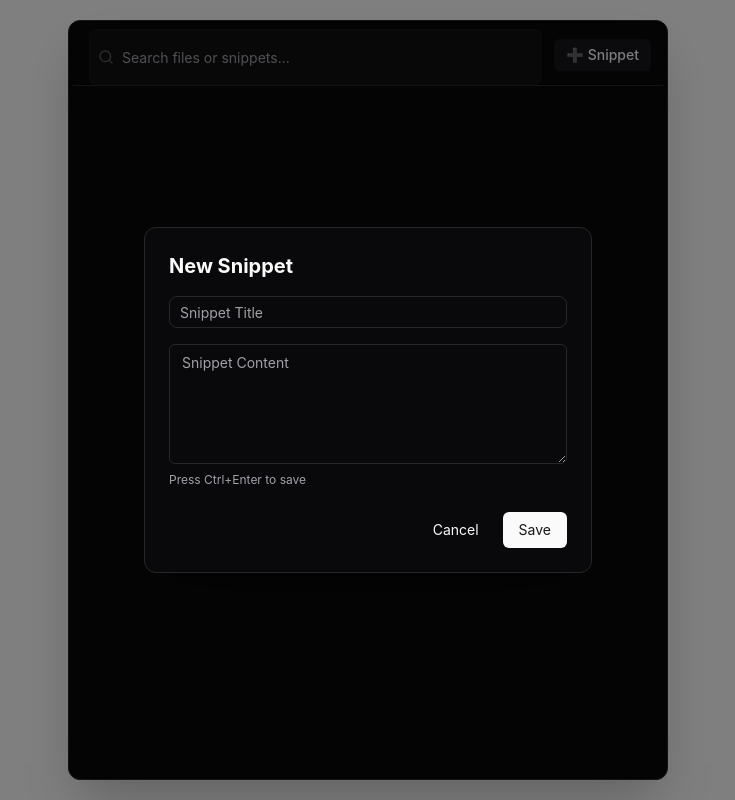
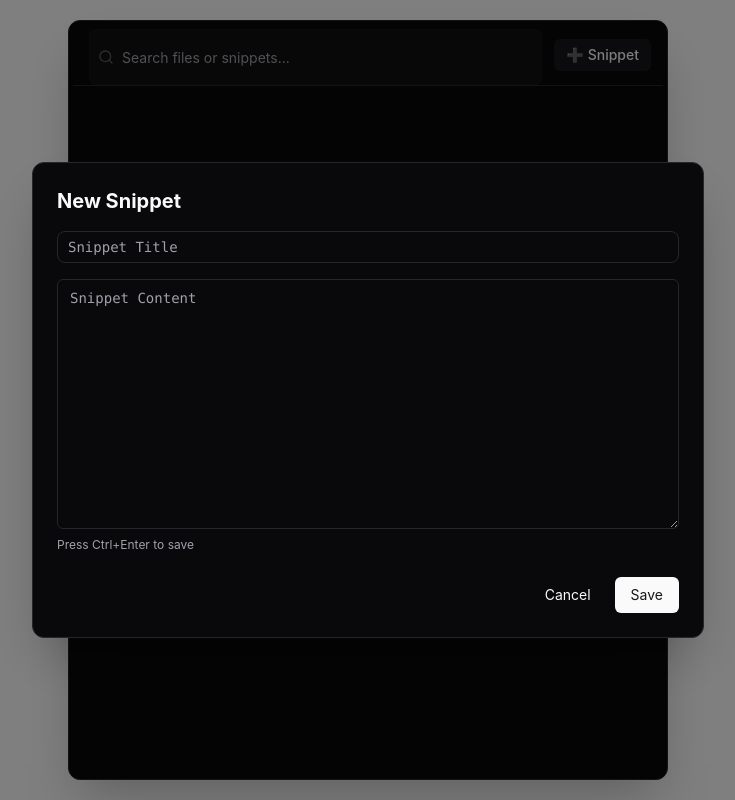
Before and after one commit to coffee522jelly-development/Nitro, a SvelteKit app in the folder nitro/: page / in a window 1280 px wide. Both pictures are taken after a click on the button "Add Snippet". Shown: the whole page, without its empty margins (272-1007 px from the left). Built offline with nearby package versions, Linux system fonts and the light colour scheme.

Commit message:
style: expand snippet dialog width and height for code editing
Co-authored-by: coffee522jelly-development <39930080+coffee522jelly-development@users.noreply.github.com>

```diff
--- a/nitro/src/routes/+page.svelte
+++ b/nitro/src/routes/+page.svelte
@@ -114,19 +114,19 @@
 
 <main class="container">
   {#if showSnippetDialog}
-    <div class="fixed inset-0 z-50 flex items-center justify-center bg-black/50">
-      <div class="w-full max-w-md rounded-xl bg-popover p-6 shadow-2xl border border-border">
+    <div class="fixed inset-0 z-50 flex items-center justify-center bg-black/50 px-4">
+      <div class="w-full max-w-2xl rounded-xl bg-popover p-6 shadow-2xl border border-border">
         <h2 class="mb-4 text-xl font-bold text-popover-foreground">New Snippet</h2>
         <div class="space-y-4">
           <div>
             <!-- svelte-ignore a11y_autofocus -->
-            <Input bind:value={newSnippetTitle} placeholder="Snippet Title" class="w-full" autofocus onkeydown={(e) => { if (e.key === 'Escape') showSnippetDialog = false; }}/>
+            <Input bind:value={newSnippetTitle} placeholder="Snippet Title" class="w-full font-mono text-sm" autofocus onkeydown={(e) => { if (e.key === 'Escape') showSnippetDialog = false; }}/>
           </div>
           <div>
             <textarea
               bind:value={newSnippetContent}
               placeholder="Snippet Content"
-              class="flex min-h-[120px] w-full rounded-md border border-input bg-background px-3 py-2 text-sm placeholder:text-muted-foreground focus-visible:outline-none focus-visible:ring-2 focus-visible:ring-ring focus-visible:ring-offset-2 disabled:cursor-not-allowed disabled:opacity-50"
+              class="flex min-h-[250px] w-full rounded-md border border-input bg-background px-3 py-2 font-mono text-sm placeholder:text-muted-foreground focus-visible:outline-none focus-visible:ring-2 focus-visible:ring-ring focus-visible:ring-offset-2 disabled:cursor-not-allowed disabled:opacity-50"
               onkeydown={(e) => { if (e.key === 'Escape') showSnippetDialog = false; else if (e.key === 'Enter' && e.ctrlKey) handleSaveSnippet(); }}
             ></textarea>
             <p class="mt-2 text-xs text-muted-foreground">Press Ctrl+Enter to save</p>
```
